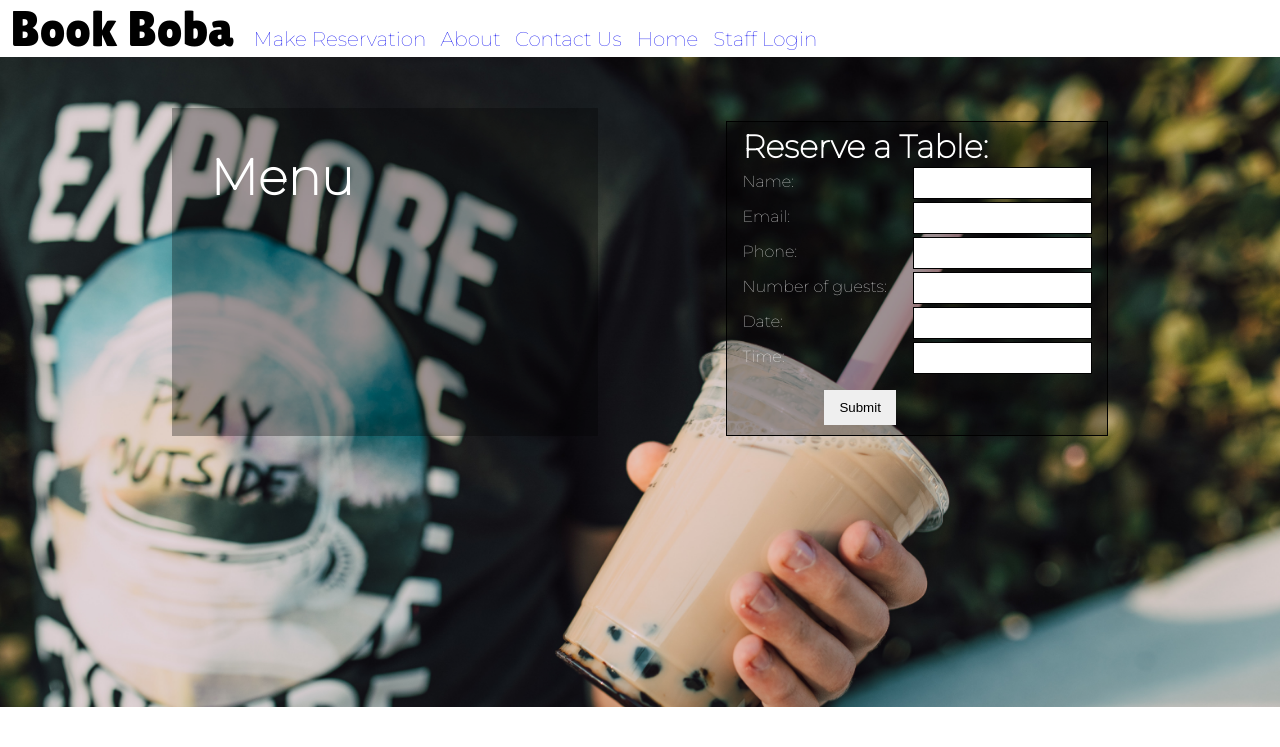
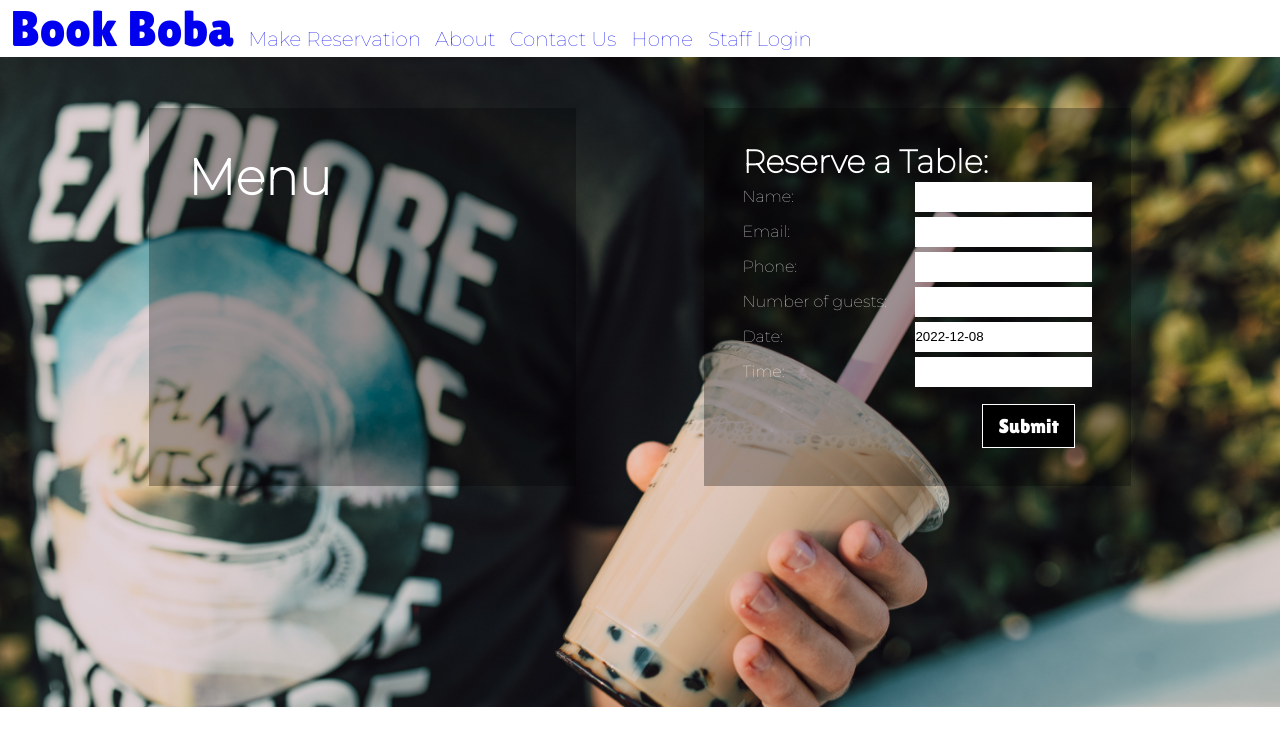
Before and after one commit to Bo-Lennart/bobatea, a Django app: page / in a window 1280 px wide. Shown: the top 747 px of the page. Run offline with Django 3.2, Linux system fonts and the light colour scheme; data that the repository does not hold is empty; some libraries are stand-ins or nearby versions.

Commit message:
add default date to date for reservation

```diff
--- a/book_bobatea/models.py
+++ b/book_bobatea/models.py
@@ -1,6 +1,7 @@
 from django.db import models
 from django.utils.text import slugify
 from django import forms
+from datetime import date
 
 
 # Create your models here.
@@ -31,7 +32,7 @@
     email = models.EmailField()
     phone = models.IntegerField()
     number_of_guests = models.IntegerField()
-    date = models.DateField()
+    date = models.DateField(default=date.today())
     time = models.TimeField()
 
     def __str__(self):
--- a/static/style.css
+++ b/static/style.css
@@ -18,6 +18,14 @@
 
 a {
     text-decoration: none;
+}
+
+a:visited {
+    color: black;
+}
+
+a:hover {
+    color: hotpink;
 }
 
 li {
@@ -59,8 +67,21 @@
     margin-right: 0;
 }
 
+input[id="id_date"]::-webkit-calendar-picker-indicator {
+    background: transparent;
+    bottom: 0;
+    color: transparent;
+    cursor: pointer;
+    height: auto;
+    left: 0;
+    position: absolute;
+    right: 0;
+    top: 0;
+    width: auto;
+}
+
 /* reservation form */
-.reservation_form, p {
+.reservation_form p {
     margin-top: 5px;
 }
 
@@ -77,15 +98,24 @@
 .reservation_form, input {
     float: right;
     line-height: 30px;
-    border: solid black 1px;
 }
 
-.reservation_form, button {
+.reservation_form button {
     padding: 10px 15px;
     float: right;
     transition-duration: 0.2s;
     margin: 5% 5% 5% 0%;
     margin-bottom: 0;
+    background-color: black;
+    color: white;
+    border: solid #FFFFFF 0.1px;
+    font-family: 'Lilita One', cursive;
+    font-size: 20px;
+}
+
+.reservation_form button:hover {
+    background-color: hotpink;
+
 }
 /* Footer styling */
 
--- a/templates/base.html
+++ b/templates/base.html
@@ -8,14 +8,14 @@
     <link rel="stylesheet" href="/static/style.css">
     <title>Home Page</title>
 </head>
+
 <body>
     <body>
         <header>
             <nav>
                 <div>
                     <ul id="nav_links">
-                        <li id="logo">Book Boba<a href="{% url 'menu' %}" aria-label="Go to home page">
-                        </a></li>
+                        <li><a href="{% url 'menu' %}" aria-label="Go to home page" id="logo">Book Boba</a></li>
                         <li class="nav_link"><a href="{% url 'reserve_table' %}" aria-label="Reserve a Table" class="active">Make Reservation</a></li>
                         <li class="nav_link"><a href="{% url 'about' %}" aria-label="Go to about page">About</a></li>
                         <li id="match_link" class="nav_link">
@@ -56,7 +56,6 @@
                     <form action="" method="POST">
                         {% csrf_token %}
                         {{ form.as_p }}
-
                         <button type="submit">Submit</button>
                     </form>
                     </div>
```
